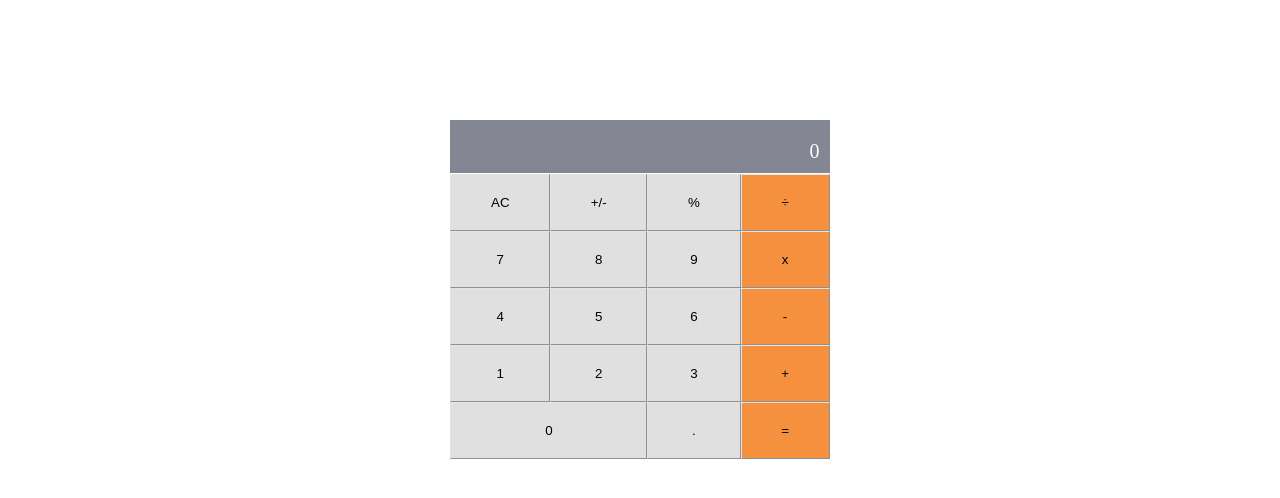
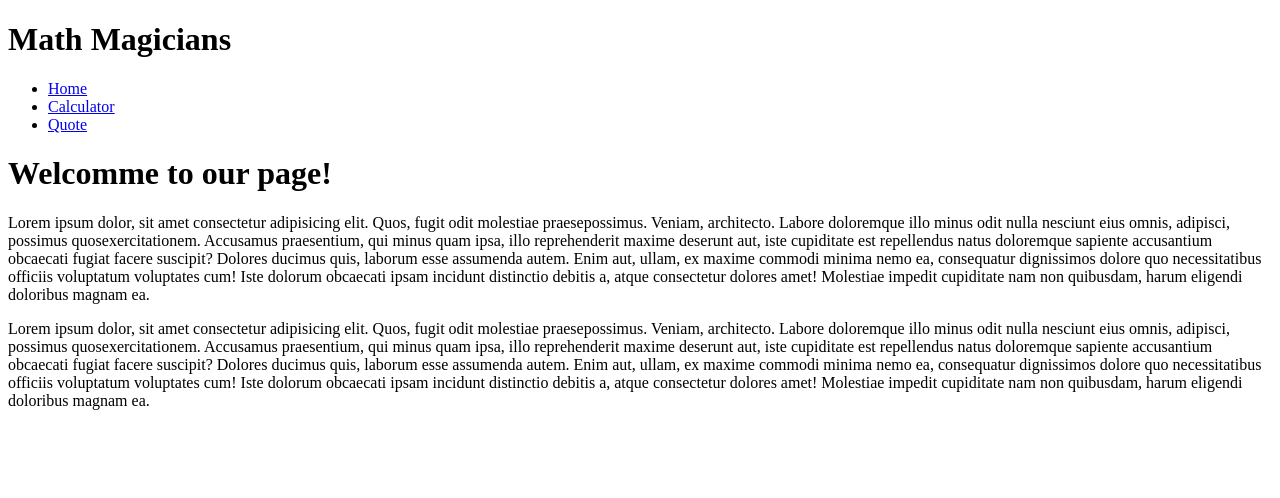
Before and after one commit to mahbubul14/math-magicians, a React (Create React App) app: page / in a window 1280 px wide. Shown: the top 498 px of the page. Built offline with nearby package versions, Linux system fonts and the light colour scheme.

Commit message:
Add Home page things

```diff
--- a/package.json
+++ b/package.json
@@ -9,6 +9,8 @@
     "big.js": "^6.1.1",
     "react": "^17.0.2",
     "react-dom": "^17.0.2",
+    "react-router": "^5.2.1",
+    "react-router-dom": "^5.3.0",
     "react-scripts": "4.0.3",
     "web-vitals": "^1.0.1"
   },
--- a/src/App.js
+++ b/src/App.js
@@ -1,9 +1,26 @@
+import { Route, Switch } from 'react-router-dom';
 import Calculator from './components/Calculator';
+import Navbar from './components/Navbar';
+import Home from './route/Home';
+// import Quote from './pages/Quote';
 import './App.css';
 
 function App() {
   return (
-    <div className="calc"><Calculator /></div>
+    <>
+      <Navbar />
+      <Switch>
+        <Route exact path="/">
+          <Home />
+        </Route>
+        <Route path="/calculator">
+          <Calculator />
+        </Route>
+        {/* <Route path="/quote">
+          <Quote />
+        </Route> */}
+      </Switch>
+    </>
   );
 }
 export default App;
--- /dev/null
+++ b/src/components/Navbar.js
@@ -0,0 +1,43 @@
+import React from 'react';
+import { NavLink } from 'react-router-dom';
+
+const Navbar = () => {
+  const links = [
+    {
+      id: 1,
+      path: '/',
+      text: 'Home',
+    },
+    {
+      id: 2,
+      path: '/calculator',
+      text: 'Calculator',
+    },
+    {
+      id: 3,
+      path: '/quote',
+      text: 'Quote',
+    },
+  ];
+
+  return (
+    <div className="navbar">
+      <h1>Math Magicians</h1>
+      <nav className="navBar">
+        <ul>
+          {links.map((link) => (
+            <li key={link.id}>
+              <NavLink
+                to={link.path}
+                exact
+              >
+                {link.text}
+              </NavLink>
+            </li>
+          ))}
+        </ul>
+      </nav>
+    </div>
+  );
+};
+export default Navbar;
--- a/src/index.js
+++ b/src/index.js
@@ -1,10 +1,13 @@
 import React from 'react';
 import ReactDOM from 'react-dom';
+import { BrowserRouter as Router } from 'react-router-dom';
 import App from './App';
 
 ReactDOM.render(
   <React.StrictMode>
-    <App />
+    <Router basename={process.env.PUBLIC_URL}>
+      <App />
+    </Router>
   </React.StrictMode>,
   document.getElementById('root'),
 );
--- /dev/null
+++ b/src/route/Home.js
@@ -0,0 +1,25 @@
+/* eslint-disable max-len */
+import React from 'react';
+import { Route } from 'react-router-dom';
+
+const Home = () => (
+  <Route path="/">
+    <div>
+      <h1>Welcomme to our page!</h1>
+      <p>
+        Lorem ipsum dolor, sit amet consectetur adipisicing elit. Quos, fugit odit molestiae praesepossimus. Veniam, architecto. Labore doloremque illo minus odit nulla nesciunt eius omnis, adipisci, possimus quosexercitationem.
+        Accusamus praesentium, qui minus quam ipsa, illo reprehenderit maxime deserunt aut, iste cupiditate est repellendus natus doloremque sapiente accusantium obcaecati fugiat facere suscipit? Dolores ducimus quis, laborum esse assumenda autem.
+        Enim aut, ullam, ex maxime commodi minima nemo ea, consequatur dignissimos dolore quo necessitatibus officiis voluptatum voluptates cum! Iste dolorum obcaecati ipsam incidunt distinctio debitis a, atque consectetur dolores amet!
+        Molestiae impedit cupiditate nam non quibusdam, harum eligendi doloribus magnam ea.
+      </p>
+      <p>
+        Lorem ipsum dolor, sit amet consectetur adipisicing elit. Quos, fugit odit molestiae praesepossimus. Veniam, architecto. Labore doloremque illo minus odit nulla nesciunt eius omnis, adipisci, possimus quosexercitationem.
+        Accusamus praesentium, qui minus quam ipsa, illo reprehenderit maxime deserunt aut, iste cupiditate est repellendus natus doloremque sapiente accusantium obcaecati fugiat facere suscipit? Dolores ducimus quis, laborum esse assumenda autem.
+        Enim aut, ullam, ex maxime commodi minima nemo ea, consequatur dignissimos dolore quo necessitatibus officiis voluptatum voluptates cum! Iste dolorum obcaecati ipsam incidunt distinctio debitis a, atque consectetur dolores amet!
+        Molestiae impedit cupiditate nam non quibusdam, harum eligendi doloribus magnam ea.
+      </p>
+    </div>
+  </Route>
+);
+
+export default Home;
```
Also changed, not shown: src/route/Quote.js (added), 2 other files (tests, documents, lock files or other folders).
